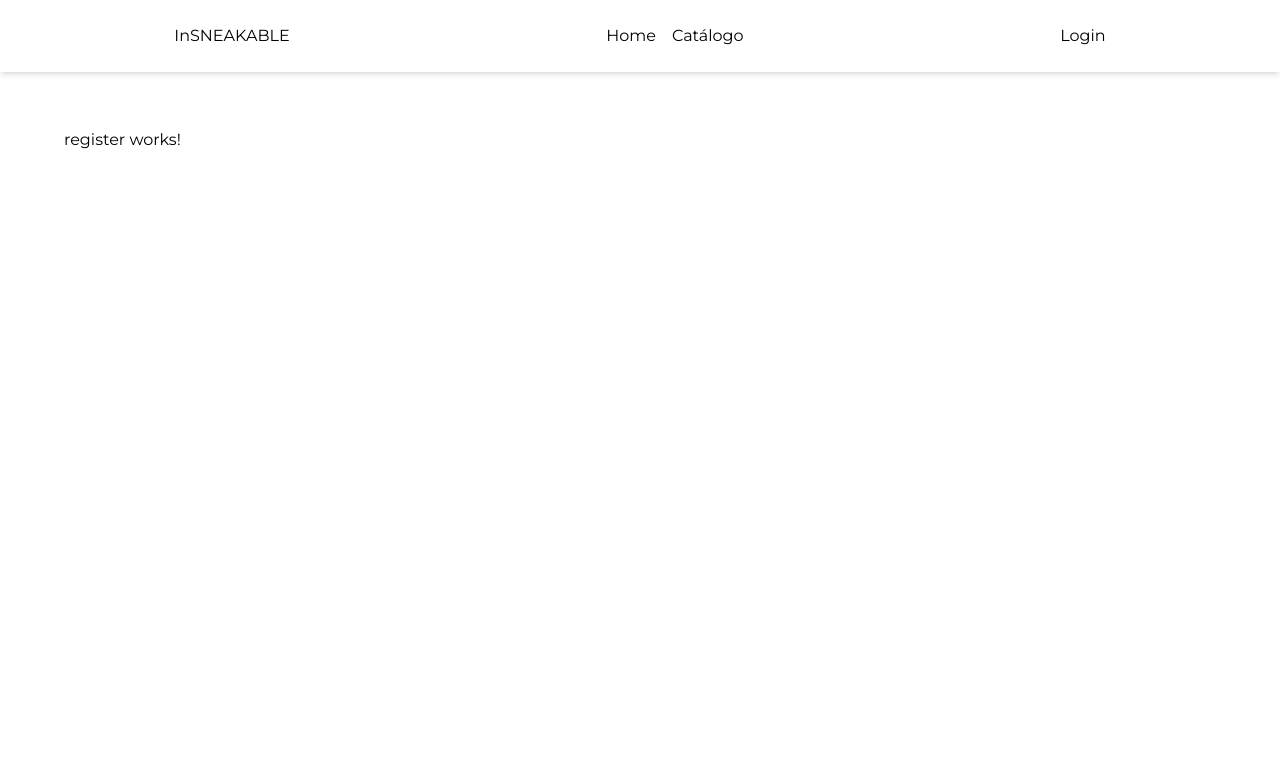
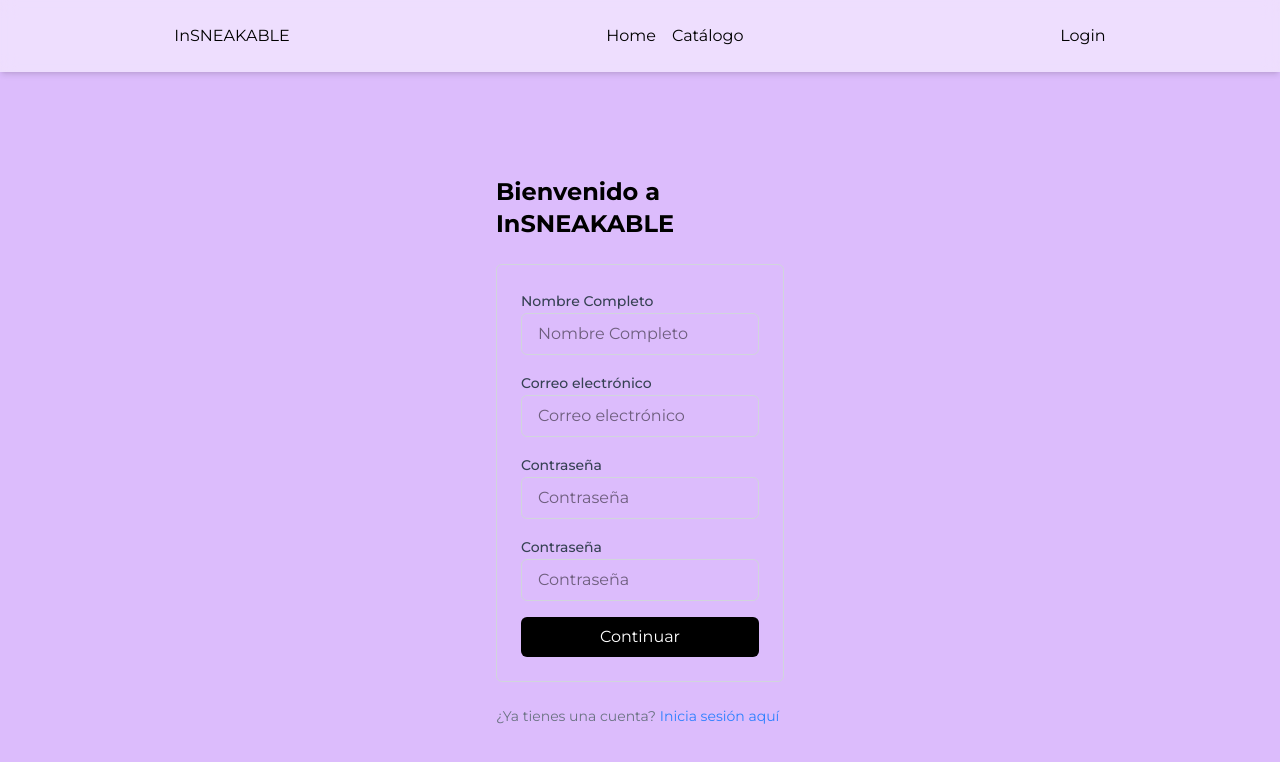
Before and after one commit to eliapinmor/InSneakable, an Angular app: page /register in a window 1280 px wide. Shown: the top 762 px of the page. Built offline with nearby package versions, Linux system fonts and the light colour scheme.

Commit message:
login y register vistas y funcionamiento, category-card component moved

```diff
--- a/src/app/components/navbar/navbar.html
+++ b/src/app/components/navbar/navbar.html
@@ -1,12 +1,41 @@
 <div class="flex bg-white/50 justify-around p-6 backdrop-blur-sm shadow-md">
-  <div>InSNEAKABLE</div>
+
+  <div>
+    <a routerLink="/">InSNEAKABLE</a>
+  </div>
 
   <div class="flex gap-4 px-4">
-    <a routerLink="/" routerLinkActive="font-bold" [routerLinkActiveOptions]="{exact: true}">Home</a>
+    <a routerLink="/" routerLinkActive="font-bold" [routerLinkActiveOptions]="{ exact: true }">Home</a>
     <a routerLink="/catalogue" routerLinkActive="font-bold">Catálogo</a>
+
+    <ng-container *ngIf="(user$ | async)?.role === 'user'">
+      <a routerLink="/orders">Mis pedidos</a>
+    </ng-container>
+
+    <ng-container *ngIf="(user$ | async)?.role === 'admin'">
+      <a routerLink="/admin/products">Admin · Productos</a>
+    </ng-container>
+        <ng-container *ngIf="(user$ | async)?.role === 'admin'">
+      <a routerLink="/admin/orders">Admin · Pedidos</a>
+    </ng-container>
   </div>
 
-  <div>
-    <button routerLink="/login">Login</button>
+  <div class="flex gap-4 items-center">
+
+    <ng-container *ngIf="!(user$ | async)">
+      <button routerLink="/login">Login</button>
+    </ng-container>
+
+    <ng-container *ngIf="user$ | async as user">
+      <span>Hola, {{ user.full_name }}</span>
+
+      <ng-container *ngIf="user.role === 'user'">
+        <a routerLink="/cart">Carrito</a>
+      </ng-container>
+
+      <button (click)="logout()">Cerrar sesión</button>
+    </ng-container>
+
   </div>
+
 </div>
--- a/src/app/components/navbar/navbar.ts
+++ b/src/app/components/navbar/navbar.ts
@@ -1,10 +1,26 @@
-import { Component } from '@angular/core';
-import { RouterLink, RouterLinkActive } from '@angular/router';
+import { Component, OnInit } from '@angular/core';
+import { RouterLink, RouterLinkActive, Router, Route } from '@angular/router';
+import { Auth } from '../../services/auth';
+import { CommonModule } from '@angular/common';
 
 @Component({
   selector: 'app-navbar',
-  imports: [RouterLink, RouterLinkActive],
+  imports: [RouterLink, RouterLinkActive, CommonModule],
   templateUrl: './navbar.html',
   styleUrl: './navbar.css',
 })
-export class Navbar {}
+export class Navbar {
+  user$;
+
+  constructor(
+    private auth: Auth,
+    private router: Router
+  ) {
+    this.user$ = this.auth.user$;
+  }
+
+  logout() {
+    this.auth.logout();
+    this.router.navigate(['/login']);
+  }
+}
--- a/src/app/pages/login/login.html
+++ b/src/app/pages/login/login.html
@@ -1,31 +1,24 @@
 <div class="flex flex-col items-start gap-6 m-auto mt-12 w-1/4">
   <h1 class="text-2xl font-bold">Bienvenido de nuevo</h1>
-  <form [formGroup]="form" (ngSubmit)="onSubmit()" class="flex flex-col gap-4 w-full border border-gray-300 rounded-md p-6">
+  <form [formGroup]="form" (ngSubmit)="onSubmit()"
+    class="flex flex-col gap-4 w-full border border-gray-300 rounded-md p-6">
     <div>
       <label class="text-sm font-medium text-gray-700">Correo electrónico</label>
-      <input
-        type="email"
-        placeholder="Correo electrónico"
-        class="w-full rounded-md border border-gray-300 px-4 py-2 focus:outline-none focus:ring-2 focus:ring-blue-500"
-      />
+      <input type="email" placeholder="Correo electrónico" formControlName="email"
+        class="w-full rounded-md border border-gray-300 px-4 py-2 focus:outline-none focus:ring-2 focus:ring-blue-500" />
     </div>
     <div>
       <label class="text-sm font-medium text-gray-700">Contraseña</label>
 
-      <input
-        type="password"
-        placeholder="Contraseña"
-        class="w-full rounded-md border border-gray-300 px-4 py-2 focus:outline-none focus:ring-2 focus:ring-blue-500"
-      />
+      <input type="password" placeholder="Contraseña" formControlName="password"
+        class="w-full rounded-md border border-gray-300 px-4 py-2 focus:outline-none focus:ring-2 focus:ring-blue-500" />
     </div>
-    <button
-      type="submit"
-      class="w-full rounded-md bg-black text-white px-4 py-2 hover:bg-black/50 transition-colors"
-    >
+    <button type="submit" class="w-full rounded-md bg-black text-white px-4 py-2 hover:bg-black/50 transition-colors">
       Iniciar sesión
     </button>
-    <p class="text-sm text-gray-500 text-center">
-      ¿No tienes una cuenta?
-      <a routerLink="/register" class="text-blue-500 hover:underline">Regístrate aquí</a>
   </form>
+  <p class="text-sm text-gray-500 text-center">
+    ¿No tienes una cuenta?
+    <a routerLink="/register" class="text-blue-500 hover:underline">Regístrate aquí</a>
+  </p>
 </div>
--- a/src/app/pages/register/register.html
+++ b/src/app/pages/register/register.html
@@ -1 +1,35 @@
-<p>register works!</p>
+<div class="flex flex-col items-start gap-6 m-auto mt-12 w-1/4">
+  <h1 class="text-2xl font-bold">Bienvenido a InSNEAKABLE</h1>
+  <form [formGroup]="form" (ngSubmit)="onSubmit()"
+    class="flex flex-col gap-4 w-full border border-gray-300 rounded-md p-6">
+    <div>
+      <label class="text-sm font-medium text-gray-700">Nombre Completo</label>
+      <input type="text" placeholder="Nombre Completo" formControlName="full_name"
+        class="w-full rounded-md border border-gray-300 px-4 py-2 focus:outline-none focus:ring-2 focus:ring-blue-500" />
+    </div>
+    <div>
+      <label class="text-sm font-medium text-gray-700">Correo electrónico</label>
+      <input type="email" placeholder="Correo electrónico" formControlName="email"
+        class="w-full rounded-md border border-gray-300 px-4 py-2 focus:outline-none focus:ring-2 focus:ring-blue-500" />
+    </div>
+    <div>
+      <label class="text-sm font-medium text-gray-700">Contraseña</label>
+
+      <input type="password" placeholder="Contraseña" formControlName="password"
+        class="w-full rounded-md border border-gray-300 px-4 py-2 focus:outline-none focus:ring-2 focus:ring-blue-500" />
+    </div>
+    <div>
+      <label class="text-sm font-medium text-gray-700">Contraseña</label>
+
+      <input type="password" placeholder="Contraseña" formControlName="confirm_password"
+        class="w-full rounded-md border border-gray-300 px-4 py-2 focus:outline-none focus:ring-2 focus:ring-blue-500" />
+    </div>
+    <button type="submit" class="w-full rounded-md bg-black text-white px-4 py-2 hover:bg-black/50 transition-colors">
+      Continuar
+    </button>
+  </form>
+  <p class="text-sm text-gray-500 text-center">
+    ¿Ya tienes una cuenta?
+    <a routerLink="/login" class="text-blue-500 hover:underline">Inicia sesión aquí</a>
+  </p>
+</div>
--- a/src/app/pages/register/register.ts
+++ b/src/app/pages/register/register.ts
@@ -1,9 +1,53 @@
-import { Component } from '@angular/core';
+import { Component, OnInit } from '@angular/core';
+import { AbstractControl, FormBuilder, FormGroup, ReactiveFormsModule, ValidationErrors, Validators } from '@angular/forms';
+import { Router, RouterLink } from '@angular/router';
+import { Auth } from '../../services/auth';
 
 @Component({
   selector: 'app-register',
-  imports: [],
+  imports: [RouterLink, ReactiveFormsModule],
   templateUrl: './register.html',
   styleUrl: './register.css',
 })
-export class Register {}
+export class Register implements OnInit{
+  form!: FormGroup;
+
+  constructor(
+    private fb: FormBuilder,
+    private auth: Auth,
+    private router: Router,
+  ) { }
+
+  ngOnInit() {
+    this.form = this.fb.nonNullable.group({
+      full_name: ['', [Validators.required]],
+      email: ['', [Validators.required, Validators.email]],
+      password: ['', Validators.required],
+      confirm_password: ['', Validators.required],
+    },
+      { validators: confirmPasswordValidator }
+    );
+  }
+  onSubmit() {
+    console.log('formulario enviado')
+    if (this.form.invalid) return;
+    console.log('formulario validado')
+    const { full_name, email, password } = this.form.value;
+
+    this.auth.register({ full_name, email, password }).subscribe({
+      next: () => this.router.navigate(['/']),
+      error: (err) => console.error(err),
+    });
+  }
+
+}
+
+
+export function confirmPasswordValidator(control: AbstractControl): ValidationErrors | null {
+  const form = control as FormGroup;
+
+  const password = form.get('password')?.value;
+  const confirm = form.get('confirm_password')?.value;
+
+  return password === confirm ? null : { passwordMismatch: true };
+}
--- a/src/app/services/auth.ts
+++ b/src/app/services/auth.ts
@@ -8,26 +8,33 @@ import { BehaviorSubject, tap } from 'rxjs';
 export class Auth {
   private apiUrl = 'http://localhost:3000/api/auth';
 
-private userSubject = new BehaviorSubject<any>(null);
+  private userSubject = new BehaviorSubject<any>(null);
   user$ = this.userSubject.asObservable();
 
   constructor(private http: HttpClient) {
     const token = this.getToken();
-    if (token) {
-      this.getProfile().subscribe();
+
+    if (token && token !== 'undefined' && token !== 'null') {
+      this.getProfile().subscribe({
+        error: () => this.logout() // limpia token inválido
+      });
+    } else {
+      this.logout(); // limpia cualquier basura
     }
   }
 
-  register(data: { name: string; email: string; password: string }) {
+
+  register(data: { full_name: string; email: string; password: string }) {
     return this.http.post(`${this.apiUrl}/register`, data);
   }
 
   login(data: { email: string; password: string }) {
-    return this.http.post<{ token: string }>(`${this.apiUrl}/login`, data)
+    return this.http.post<any>(`${this.apiUrl}/login`, data)
       .pipe(
         tap(res => {
-          localStorage.setItem('token', res.token);
-          this.getProfile().subscribe();
+          localStorage.setItem('token', res.access_token);
+          this.userSubject.next(res.user);
+          // this.getProfile().subscribe();
         })
       );
   }
--- a/src/styles.css
+++ b/src/styles.css
@@ -8,3 +8,26 @@
 
   --color-debug-bg: #f8fafc;
 }
+
+
+@media (width >= 640px) {
+  :root { --color-debug-bg: #c7dffd; }/* sm: azul */
+}
+@media (width >= 768px) {
+  :root { --color-debug-bg: #c0fad1; } /* md: verde */
+}
+@media (width >= 1024px) {
+  :root { --color-debug-bg: #faf5bd; } /* lg: amarillo */
+}
+@media (width >= 1280px) {
+  :root { --color-debug-bg: #dcbcfc; } /* xl: morado */
+}
+@media (width >= 1536px) {
+  :root { --color-debug-bg: #fcc2c2; } /* 2xl: rojo */
+}
+
+/* Aplicamos la variable al body */
+body {
+  background-color: var(--color-debug-bg);
+  font-family: var(--font-sans);
+}
```
Also changed, not shown: src/app/pages/login/login.ts (+4 -3 lines), src/app/components/category-card/category-card.css (added), src/app/components/category-card/category-card.html (renamed from src/components/category-card/category-card.html), src/app/components/category-card/category-card.ts (renamed from src/components/category-card/category-card.ts), 1 other file (tests, documents, lock files or other folders).
